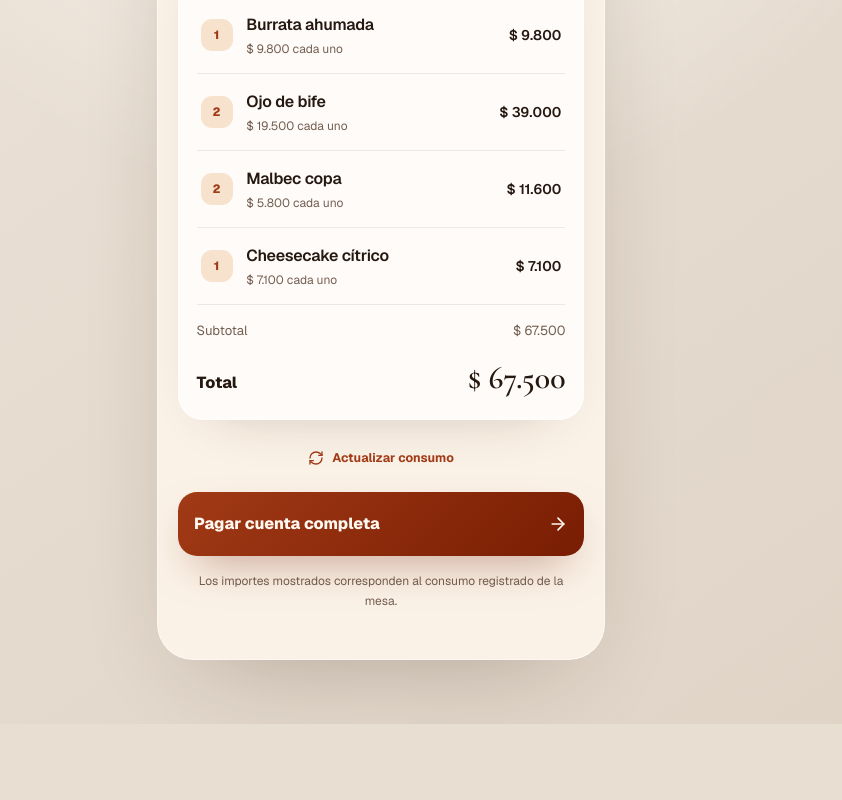
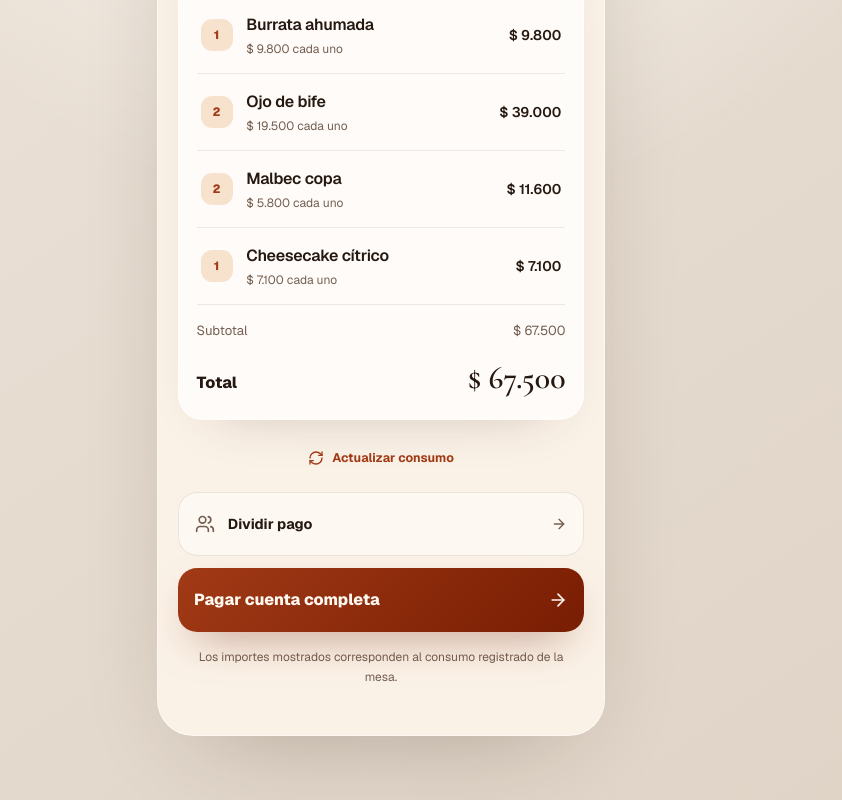
Before and after one commit to Ignagalvan/APP_Restoran, a Next.js app: page /account in a window 1280 px wide. Shown: the part 421-1221 px from the top of the page, without its empty margins (259-1101 px from the left). Before the commit the page ends 1145 px from the top, so only its background shows below. Built offline with nearby package versions, Linux system fonts and the light colour scheme.

Commit message:
Fix account and payment navigation

```diff
--- a/src/app/mesa/[mesa]/account/page.tsx
+++ b/src/app/mesa/[mesa]/account/page.tsx
@@ -8,5 +8,5 @@ export const metadata: Metadata = { title: "Tu consumo — Lumbre", description:
 export default async function TableAccountRoute({ params }: { params: Promise<{ mesa: string }> }) {
   const { mesa } = await params;
   const context = getTableRouteContext(mesa);
-  return <AccountPage tableLabel={context.tableLabel} homePath={context.basePath} splitPath={`${context.basePath}/split`} />;
+  return <AccountPage tableLabel={context.tableLabel} homePath={context.basePath} splitPath={`${context.basePath}/split`} paymentPath={`${context.basePath}/payment`} />;
 }
--- a/src/app/mesa/[mesa]/payment/page.tsx
+++ b/src/app/mesa/[mesa]/payment/page.tsx
@@ -8,5 +8,5 @@ export default async function TablePaymentRoute({ params }: { params: Promise<{
   const { mesa } = await params;
   const tableLabel = `Mesa ${mesa}`;
 
-  return <PaymentPage tableLabel={tableLabel} splitPath={`/mesa/${mesa}/split`} feedbackPath={`/mesa/${mesa}/feedback`} />;
+  return <PaymentPage tableLabel={tableLabel} accountPath={`/mesa/${mesa}/account`} splitPath={`/mesa/${mesa}/split`} feedbackPath={`/mesa/${mesa}/feedback`} />;
 }
--- a/src/components/account-actions.tsx
+++ b/src/components/account-actions.tsx
@@ -1,6 +1,7 @@
 "use client";
 
-import { ArrowRight, RefreshCw } from "lucide-react";
+import { ArrowRight, RefreshCw, Users } from "lucide-react";
+import Link from "next/link";
 import { useRouter } from "next/navigation";
 import { useEffect, useRef, useState } from "react";
 
@@ -8,7 +9,7 @@ import { usePaymentFlow } from "@/components/payment-flow-context";
 import { accountData } from "@/lib/account-data";
 import { createPaymentDraft } from "@/lib/split-data";
 
-export function AccountActions() {
+export function AccountActions({ splitPath = "/split", paymentPath = "/payment" }: { splitPath?: string; paymentPath?: string }) {
   const router = useRouter();
   const { setDraft } = usePaymentFlow();
   const [message, setMessage] = useState<string | null>(null);
@@ -41,7 +42,7 @@ export function AccountActions() {
     }
 
     setDraft(draft);
-    router.push("/payment");
+    router.push(paymentPath);
   };
 
   return (
@@ -50,6 +51,13 @@ export function AccountActions() {
         <RefreshCw className="size-4" />
         Actualizar consumo
       </button>
+      <Link href={splitPath} className="account-secondary-action">
+        <Users className="size-5" />
+        <span>
+          <strong>Dividir pago</strong>
+          <ArrowRight className="size-4" />
+        </span>
+      </Link>
       <button type="button" className="account-primary-action" onClick={prepareFullPayment}>
         <span>Pagar cuenta completa</span>
         <ArrowRight className="size-5" />
--- a/src/components/account-experience.tsx
+++ b/src/components/account-experience.tsx
@@ -12,7 +12,7 @@ import { menuCategories, type MenuItem } from "@/lib/menu-data";
 
 const menuItems = menuCategories.flatMap((category) => category.items);
 
-export function AccountExperience({ account = accountData }: { account?: AccountData; splitPath?: string }) {
+export function AccountExperience({ account = accountData, splitPath = "/split", paymentPath = "/payment" }: { account?: AccountData; splitPath?: string; paymentPath?: string }) {
   const [selectedItem, setSelectedItem] = useState<MenuItem | null>(null);
   const closeSheet = useCallback(() => setSelectedItem(null), []);
   const selectItem = (itemId: string) => setSelectedItem(menuItems.find((item) => item.id === itemId) ?? null);
@@ -22,7 +22,7 @@ export function AccountExperience({ account = accountData }: { account?: Account
     <>
       <div className="relative space-y-4 px-5 pb-[max(2rem,env(safe-area-inset-bottom))]">
         {hasConsumption ? <AccountSummary account={account} onSelectItem={selectItem} /> : <EmptyAccountState />}
-        <AccountActions />
+        <AccountActions splitPath={splitPath} paymentPath={paymentPath} />
         <p className="px-5 pb-4 text-center text-xs leading-relaxed text-muted-foreground">Los importes mostrados corresponden al consumo registrado de la mesa.</p>
       </div>
       <MenuBottomSheet item={selectedItem} onClose={closeSheet} />
--- a/src/components/account-page.tsx
+++ b/src/components/account-page.tsx
@@ -9,9 +9,10 @@ interface AccountPageProps {
   tableLabel?: string;
   homePath?: string;
   splitPath?: string;
+  paymentPath?: string;
 }
 
-export function AccountPage({ tableLabel = accountData.table, homePath = "/", splitPath = "/split" }: AccountPageProps) {
+export function AccountPage({ tableLabel = accountData.table, homePath = "/", splitPath = "/split", paymentPath = "/payment" }: AccountPageProps) {
   const account = getAccountForTable(tableLabel);
   return (
     <main className="account-page relative mx-auto min-h-svh w-full max-w-md overflow-hidden bg-background text-foreground sm:my-8 sm:min-h-[calc(100svh-4rem)] sm:rounded-[2.25rem] sm:border sm:border-white/50 sm:shadow-[0_35px_100px_-45px_var(--shadow-ink)]">
@@ -20,7 +21,7 @@ export function AccountPage({ tableLabel = accountData.table, homePath = "/", sp
         <div className="flex items-center justify-between"><Link href={homePath} className="back-link" aria-label="Volver a la Home"><ArrowLeft className="size-5" /></Link><div className="table-badge"><span className="size-1.5 rounded-full bg-status shadow-[0_0_0_4px_var(--status-soft)]" />{account.table}</div></div>
         <div className="mt-10"><p className="mb-2 text-xs font-bold uppercase tracking-[.18em] text-primary">{accountData.restaurant}</p><h1 className="font-display text-[3.4rem] font-semibold leading-[.9] tracking-[-.045em]">Tu consumo</h1><p className="mt-4 whitespace-nowrap text-sm text-muted-foreground">Revisá el consumo antes de continuar al pago.</p><div className="mt-4 flex items-center gap-2 whitespace-nowrap text-xs text-muted-foreground" aria-label="Estado de la cuenta"><span className="size-2 rounded-full bg-status shadow-[0_0_0_4px_var(--status-soft)]" aria-hidden="true" /><strong className="font-semibold text-foreground">Cuenta abierta</strong><span aria-hidden="true">·</span><span>Actualizado hace unos instantes</span></div></div>
       </header>
-      <AccountExperience account={account} splitPath={splitPath} />
+      <AccountExperience account={account} splitPath={splitPath} paymentPath={paymentPath} />
     </main>
   );
 }
--- /dev/null
+++ b/src/components/payment-back-link.tsx
@@ -0,0 +1,23 @@
+"use client";
+
+import { ArrowLeft } from "lucide-react";
+import Link from "next/link";
+
+import { usePaymentFlow } from "@/components/payment-flow-context";
+
+interface PaymentBackLinkProps {
+  accountPath: string;
+  splitPath: string;
+}
+
+export function PaymentBackLink({ accountPath, splitPath }: PaymentBackLinkProps) {
+  const { draft } = usePaymentFlow();
+  const href = draft?.mode === "full" ? accountPath : splitPath;
+  const label = draft?.mode === "full" ? "Volver a la cuenta" : "Volver a dividir la cuenta";
+
+  return (
+    <Link href={href} className="back-link" aria-label={label}>
+      <ArrowLeft className="size-5" />
+    </Link>
+  );
+}
--- a/src/components/payment-page.tsx
+++ b/src/components/payment-page.tsx
@@ -1,20 +1,33 @@
-import { ArrowLeft } from "lucide-react";
-import Link from "next/link";
-
+import { PaymentBackLink } from "@/components/payment-back-link";
 import { PaymentExperience } from "@/components/payment-experience";
 import { accountData } from "@/lib/account-data";
 
 interface PaymentPageProps {
   tableLabel?: string;
+  accountPath?: string;
   splitPath?: string;
   feedbackPath?: string;
 }
 
-export function PaymentPage({ tableLabel = accountData.table, splitPath = "/split", feedbackPath = "/feedback" }: PaymentPageProps) {
+export function PaymentPage({ tableLabel = accountData.table, accountPath = "/account", splitPath = "/split", feedbackPath = "/feedback" }: PaymentPageProps) {
   return (
     <main className="payment-page relative mx-auto min-h-svh w-full max-w-md overflow-hidden bg-background text-foreground sm:my-8 sm:min-h-[calc(100svh-4rem)] sm:rounded-[2.25rem] sm:border sm:border-white/50 sm:shadow-[0_35px_100px_-45px_var(--shadow-ink)]">
-      <div className="pointer-events-none absolute inset-x-0 top-0 h-80 overflow-hidden" aria-hidden="true"><div className="absolute -right-24 -top-24 size-72 rounded-full bg-glow-primary blur-3xl" /><div className="absolute -left-32 top-20 size-72 rounded-full bg-glow-gold blur-3xl" /><div className="grain absolute inset-0 opacity-[.03]" /></div>
-      <header className="relative px-5 pb-7 pt-[max(1.5rem,env(safe-area-inset-top))]"><div className="flex items-center justify-between"><Link href={splitPath} className="back-link" aria-label="Volver a dividir la cuenta"><ArrowLeft className="size-5" /></Link><div className="table-badge"><span className="size-1.5 rounded-full bg-status shadow-[0_0_0_4px_var(--status-soft)]" />{tableLabel}</div></div><div className="mt-10"><p className="mb-2 text-xs font-bold uppercase tracking-[.18em] text-primary">{accountData.restaurant}</p><h1 className="font-display text-[3.35rem] font-semibold leading-[.88] tracking-[-.045em]">Tu pago</h1><p className="mt-4 text-sm leading-relaxed text-muted-foreground">Revisá todo con calma antes de confirmar.</p></div></header>
+      <div className="pointer-events-none absolute inset-x-0 top-0 h-80 overflow-hidden" aria-hidden="true">
+        <div className="absolute -right-24 -top-24 size-72 rounded-full bg-glow-primary blur-3xl" />
+        <div className="absolute -left-32 top-20 size-72 rounded-full bg-glow-gold blur-3xl" />
+        <div className="grain absolute inset-0 opacity-[.03]" />
+      </div>
+      <header className="relative px-5 pb-7 pt-[max(1.5rem,env(safe-area-inset-top))]">
+        <div className="flex items-center justify-between">
+          <PaymentBackLink accountPath={accountPath} splitPath={splitPath} />
+          <div className="table-badge"><span className="size-1.5 rounded-full bg-status shadow-[0_0_0_4px_var(--status-soft)]" />{tableLabel}</div>
+        </div>
+        <div className="mt-10">
+          <p className="mb-2 text-xs font-bold uppercase tracking-[.18em] text-primary">{accountData.restaurant}</p>
+          <h1 className="font-display text-[3.35rem] font-semibold leading-[.88] tracking-[-.045em]">Tu pago</h1>
+          <p className="mt-4 text-sm leading-relaxed text-muted-foreground">Revisa todo con calma antes de confirmar.</p>
+        </div>
+      </header>
       <PaymentExperience splitPath={splitPath} feedbackPath={feedbackPath} />
     </main>
   );
```
